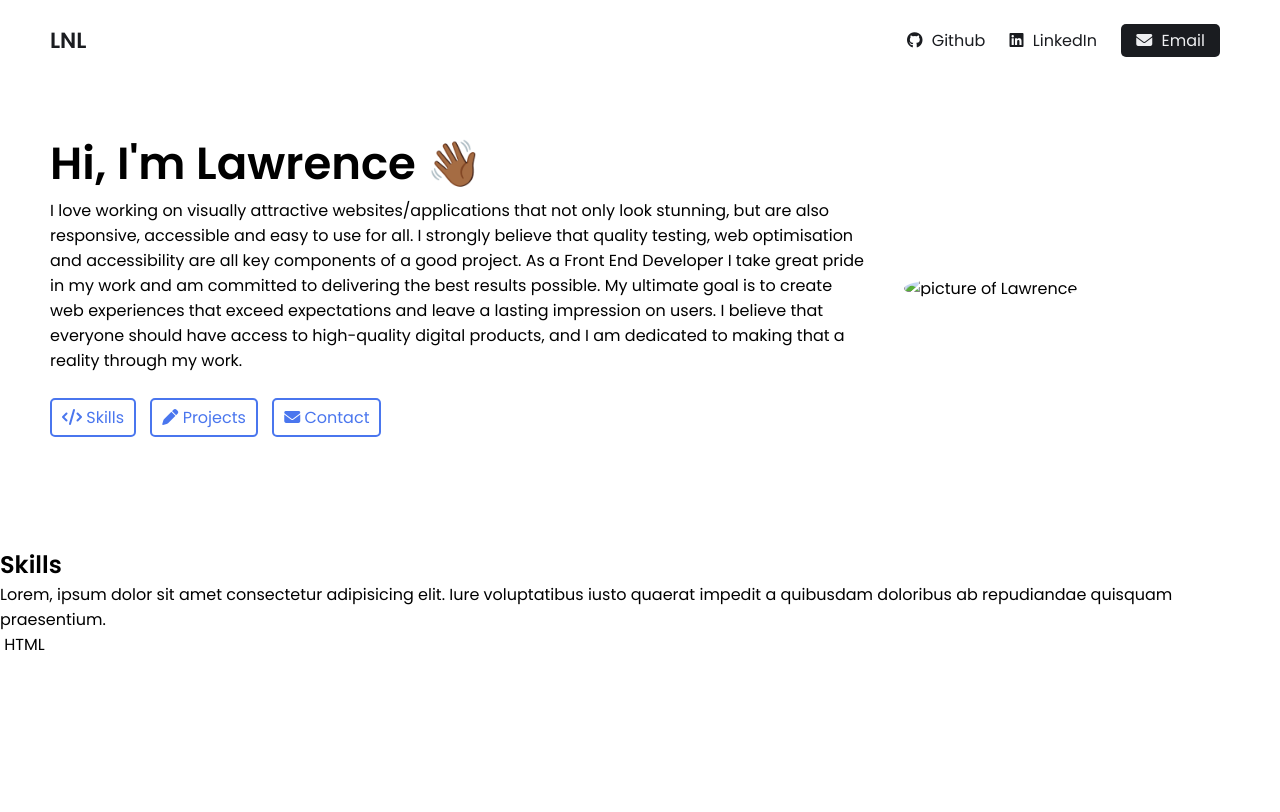
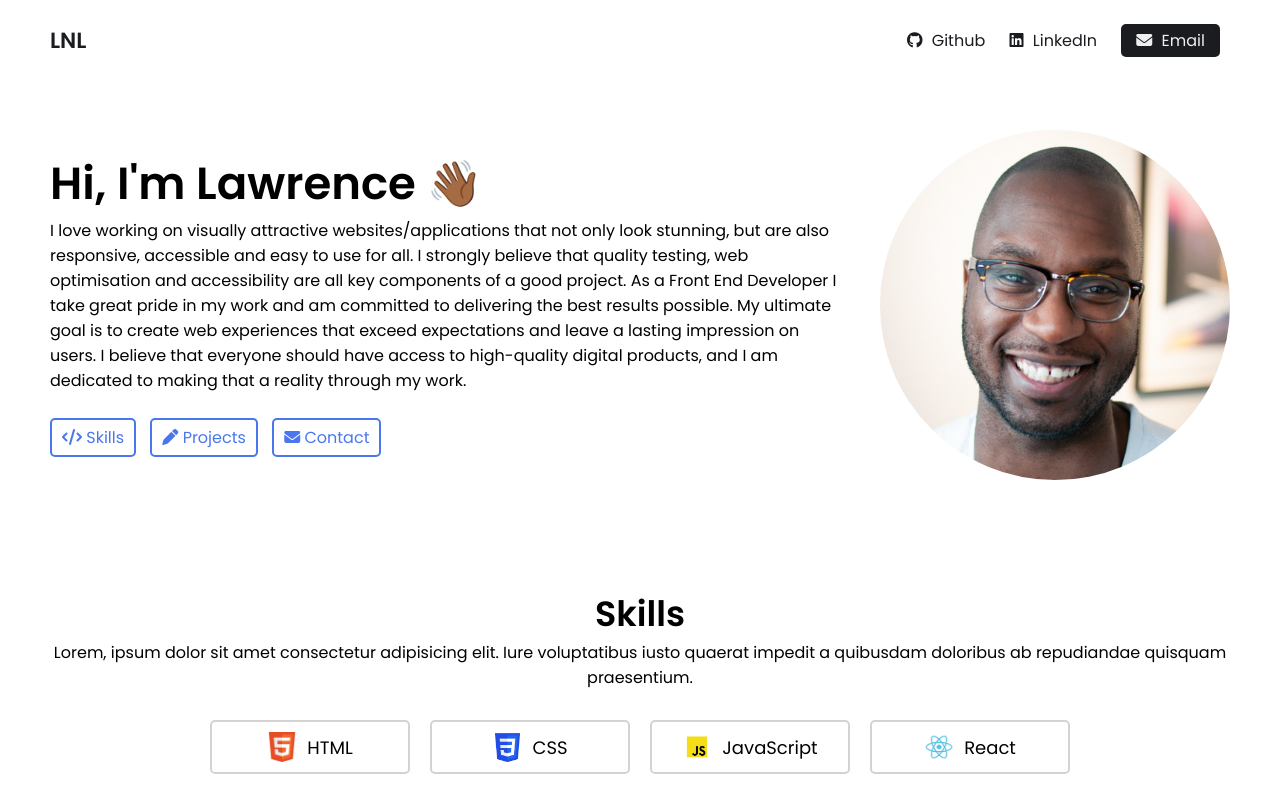
Before and after one commit to lawlawson/personal-portfolio-webpage, a plain HTML site: page index.html in a window 1280 px wide. Drawn offline with Linux system fonts and the light colour scheme.

Commit message:
styled skills section

```diff
--- a/index.html
+++ b/index.html
@@ -80,10 +80,10 @@
         </div>
 
         <div class="headshot">
-          <img src="headshot.png" alt="picture of Lawrence" />
+          <img src="images/headshot.png" alt="picture of Lawrence" />
         </div>
       </section>
-      <section id="skills">
+      <section id="skills" class="skills-section">
         <h2>Skills</h2>
         <div class="text">
           Lorem, ipsum dolor sit amet consectetur adipisicing elit. Iure
@@ -93,8 +93,20 @@
 
         <div class="cells">
           <div class="cell">
-            <img src="" alt="" />
+            <img src="images/html.png" alt="html logo" />
             <span>HTML</span>
+          </div>
+          <div class="cell">
+            <img src="images/css.png" alt="css logo" />
+            <span>CSS</span>
+          </div>
+          <div class="cell">
+            <img src="images/js.png" alt="JavaScript logo" />
+            <span>JavaScript</span>
+          </div>
+          <div class="cell">
+            <img src="images/react.png" alt="react logo" />
+            <span>React</span>
           </div>
         </div>
       </section>
--- a/style.css
+++ b/style.css
@@ -100,6 +100,51 @@ nav .right a span {
   border-radius: 50%;
 }
 
+/* Skills */
+.skills-section {
+  padding: 0 50px;
+  margin-bottom: 100px;
+}
+
+.skills-section h2 {
+  font-size: 35px;
+  text-align: center;
+}
+
+.skills-section .text {
+  text-align: center;
+  margin-bottom: 20px;
+}
+
+.skills-section .cells {
+  display: flex;
+  justify-content: center;
+  flex-wrap: wrap;
+}
+
+.skills-section .cells .cell {
+  display: flex;
+  justify-content: center;
+  align-items: center;
+  gap: 10px;
+  width: 200px;
+  padding: 10px 20px;
+  margin: 10px;
+  border: 2px solid #d3d3d3;
+  border-radius: 5px;
+}
+
+.skills-section .cells .cell img {
+  width: 30px;
+  height: 30px;
+  object-fit: contain;
+  border-radius: 2px;
+}
+
+.skills-section .cells .cell span {
+  font-size: 18px;
+}
+
 @media (max-width: 850px) {
   .hero-section .text h2 {
     font-size: 35px;
@@ -138,4 +183,12 @@ nav .right a span {
   .hero-section .text h2 {
     font-size: 30px;
   }
+
+  .skills-section {
+    padding: 0 20px;
+  }
+
+  .skills-section .cells .cell span {
+    font-size: 16px;
+  }
 }
```
